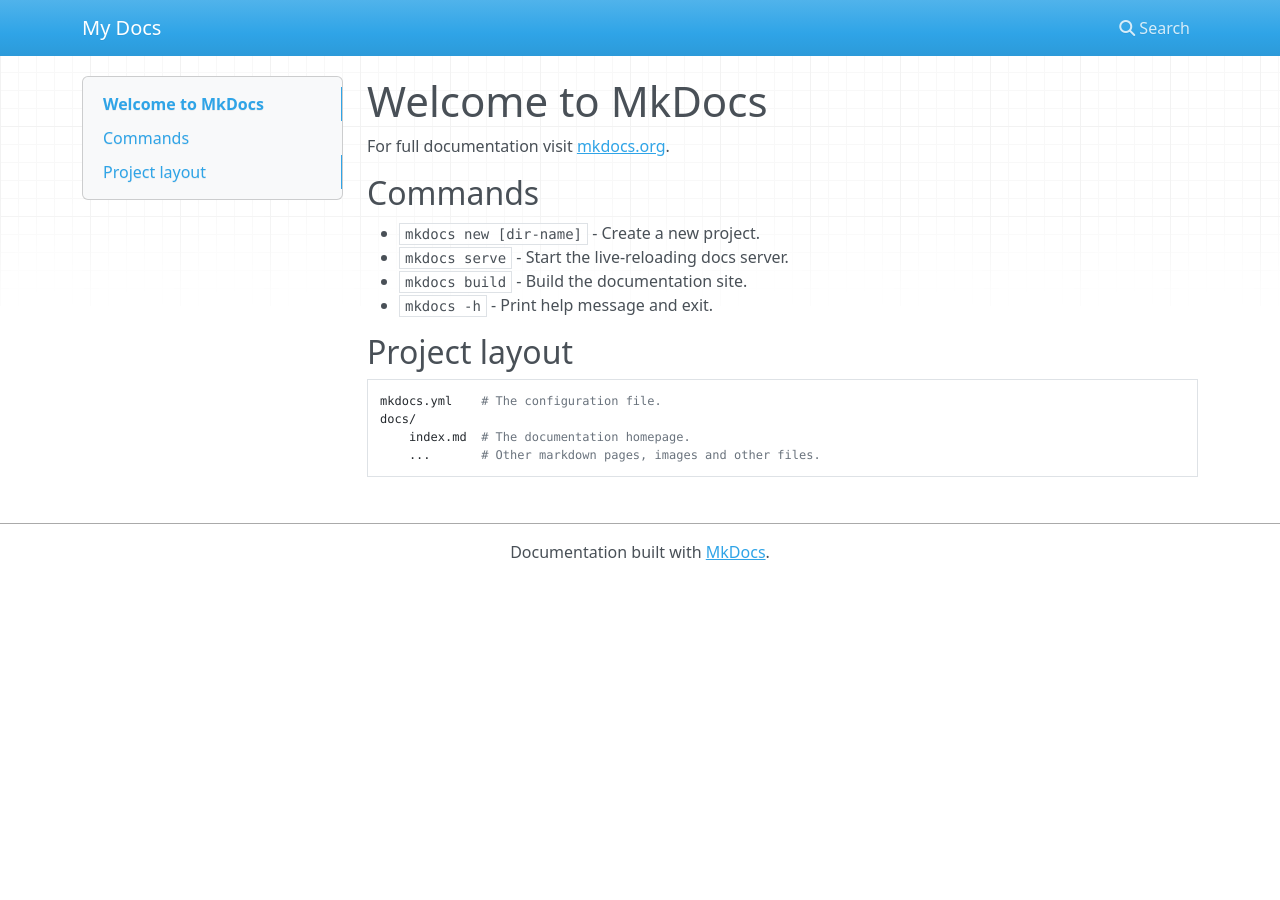
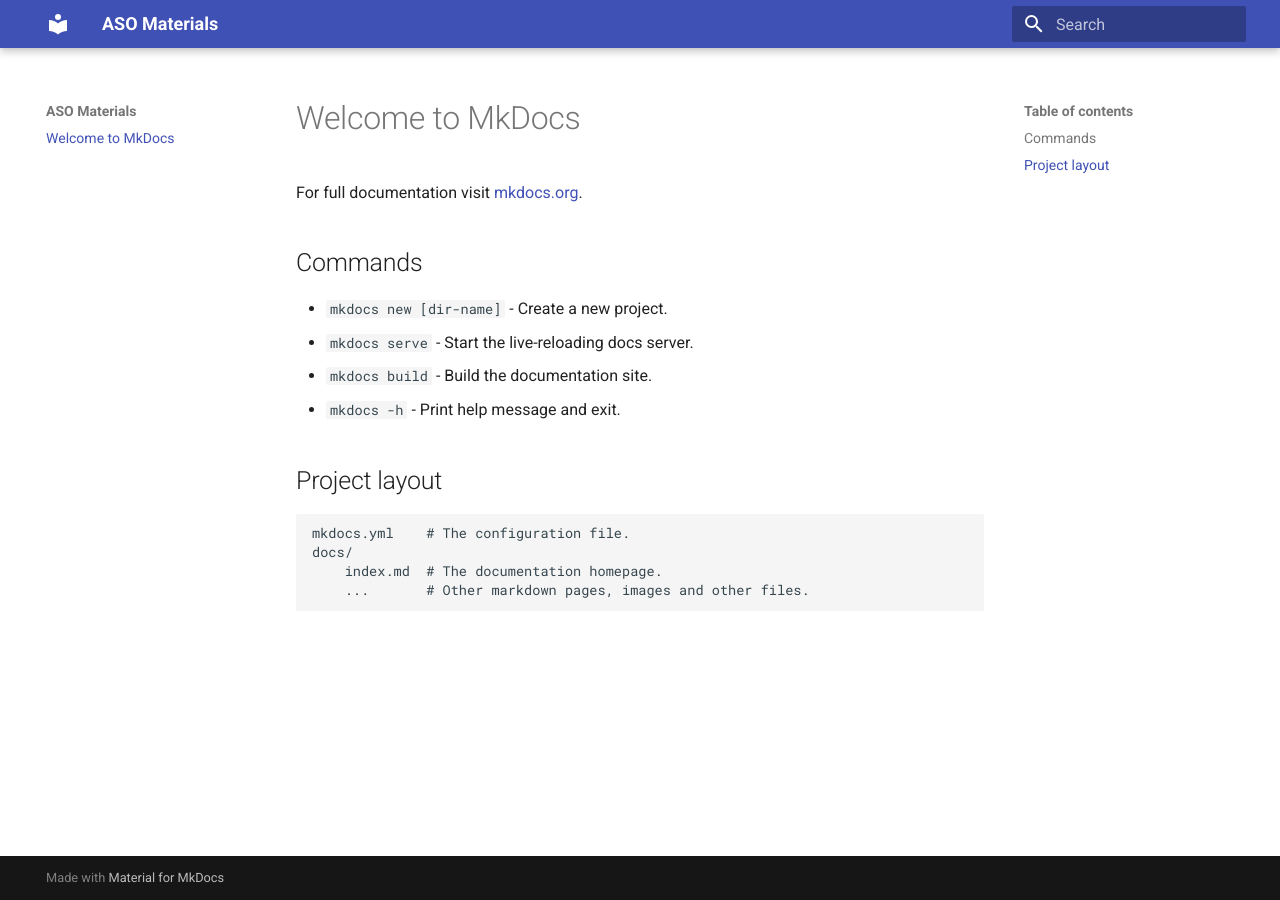
Before and after one commit to spaganel/material, an MkDocs documentation site: the page built from docs/index.md, in a window 1280 px wide. Built offline with MkDocs 1.6.1 and Material for MkDocs 9.7.7, drawn with Linux system fonts in a browser that asks for light colours; nearby versions of some CDN libraries.

Commit message:
initial schema

```diff
--- a/mkdocs.yml
+++ b/mkdocs.yml
@@ -1 +1,4 @@
-site_name: My Docs
+site_name: ASO Materials
+site_url: https://spaganel.github.io/material/
+theme:
+  name: material
```
